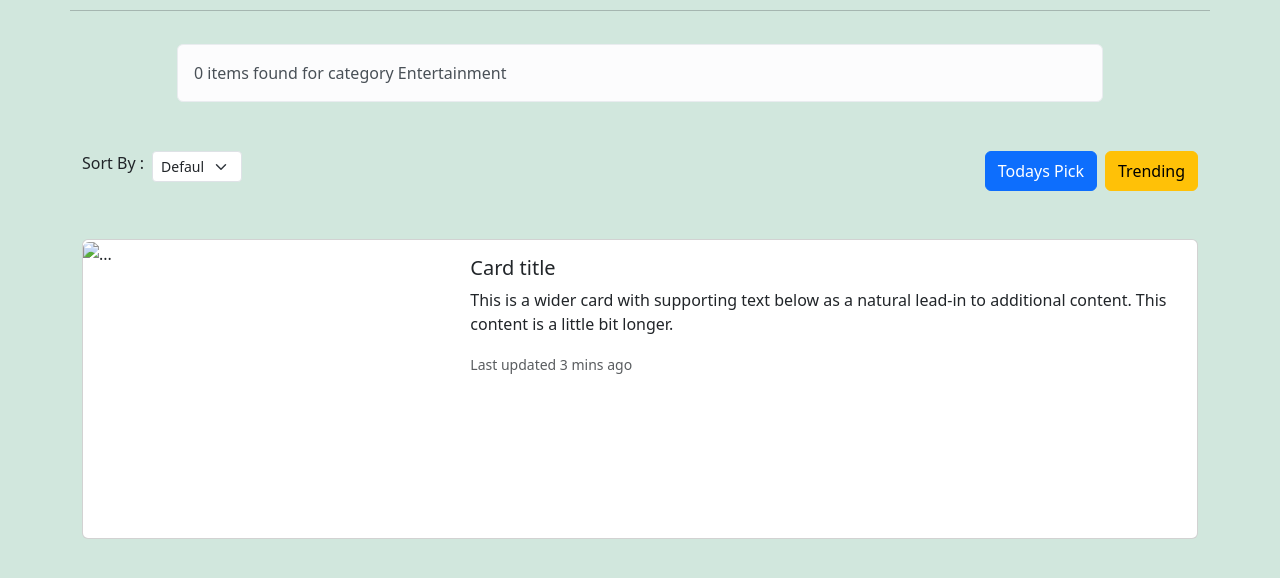
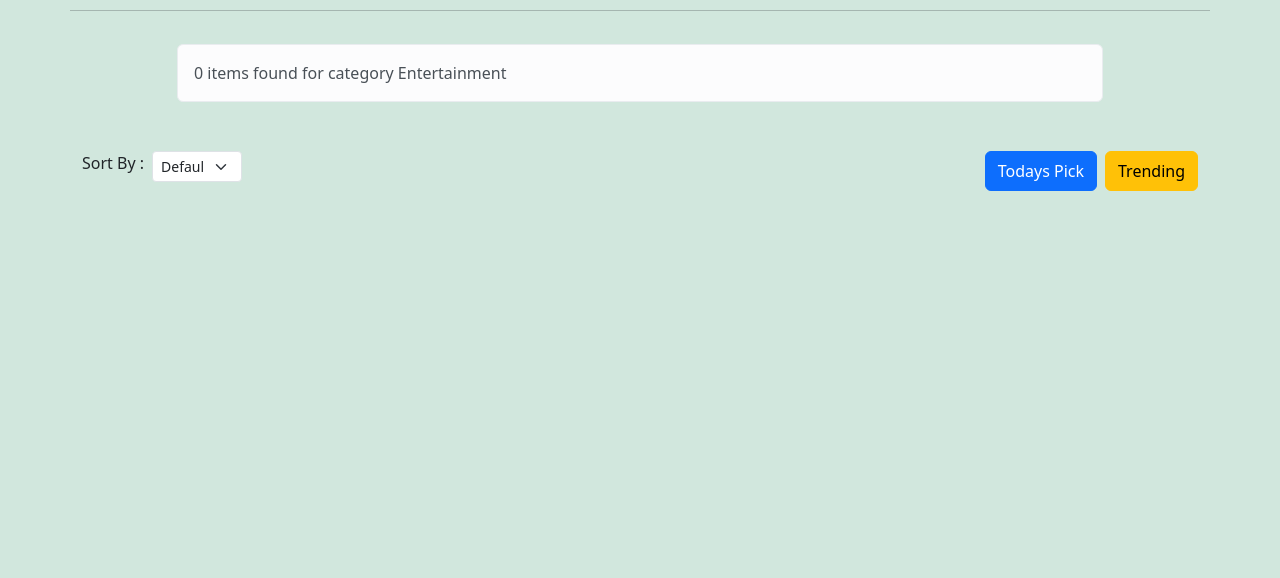
Before and after one commit to abusayedwd/news-portal-api, a plain HTML site: page index.html in a window 1280 px wide. Shown: the part 76-654 px from the top of the page. Drawn offline with nearby package versions, Linux system fonts and the light colour scheme; no server answers.

Commit message:
remove card

```diff
--- a/index.html
+++ b/index.html
@@ -75,20 +75,7 @@
                 </div>
         </section>
         <section class="all-news mt-5 container" id="all-news">
-                <div class="card mb-3 " style=" height: 300px;">
-                        <div class="row g-0">
-                          <div class="col-md-4">
-                            <img src="..." class="img-fluid rounded-start" alt="...">
-                          </div>
-                          <div class="col-md-8">
-                            <div class="card-body">
-                              <h5 class="card-title">Card title</h5>
-                              <p class="card-text">This is a wider card with supporting text below as a natural lead-in to additional content. This content is a little bit longer.</p>
-                              <p class="card-text"><small class="text-muted">Last updated 3 mins ago</small></p>
-                            </div>
-                          </div>
-                        </div>
-                      </div>
+
         </section>
         <!-- modal section show -->
         <section>
```
Also changed, not shown: 1 other file.
